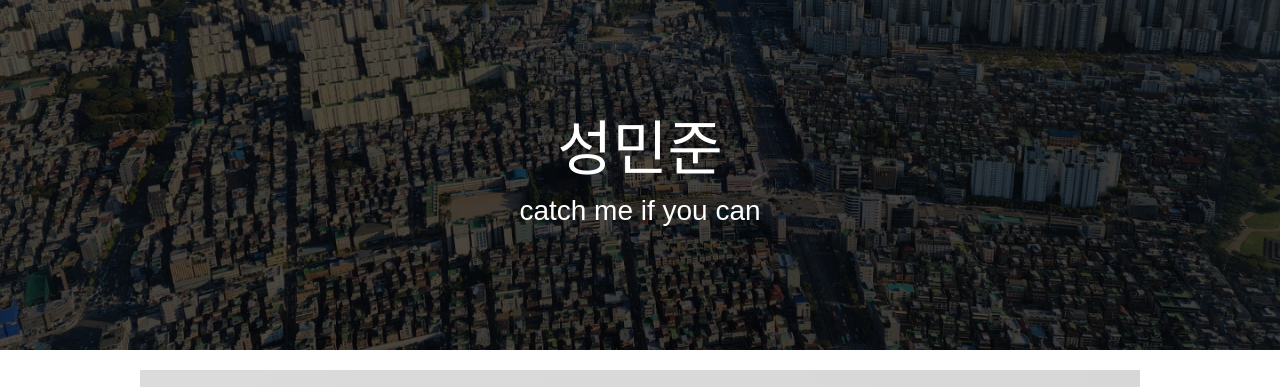
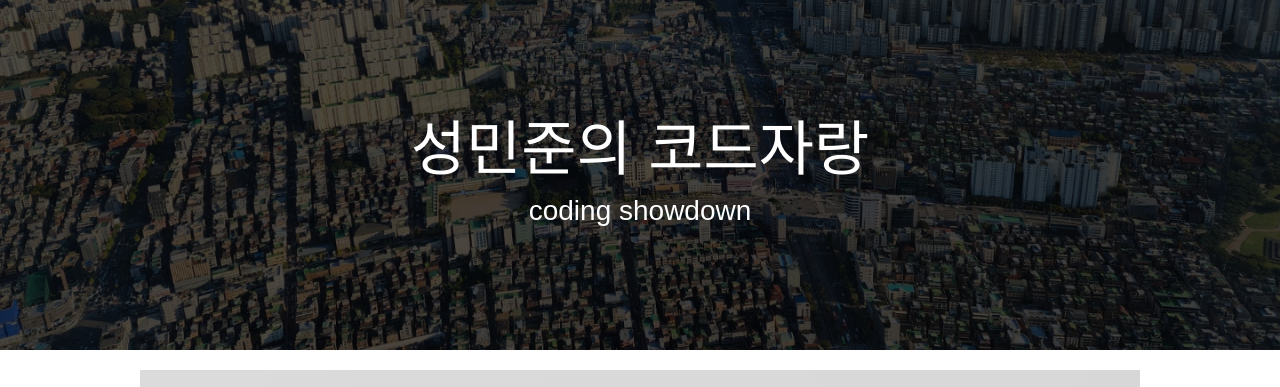
Before and after one commit to themrsung/spartaprofile, a Flask app: page /mjcode in a window 1280 px wide. Shown: the top 387 px of the page. Run offline with Flask 2, Linux system fonts and the light colour scheme; data that the repository does not hold is empty; some web fonts are replaced.

Commit message:
title change

```diff
--- a/templates/mjsung/mjcode.html
+++ b/templates/mjsung/mjcode.html
@@ -32,8 +32,8 @@
 
 <body>
     <div class="title-bar">
-        <h1 class="page-title">성민준</h1>
-        <h3>catch me if you can</h3>
+        <h1 class="page-title">성민준의 코드자랑</h1>
+        <h3>coding showdown</h3>
     </div>
 
 
```
